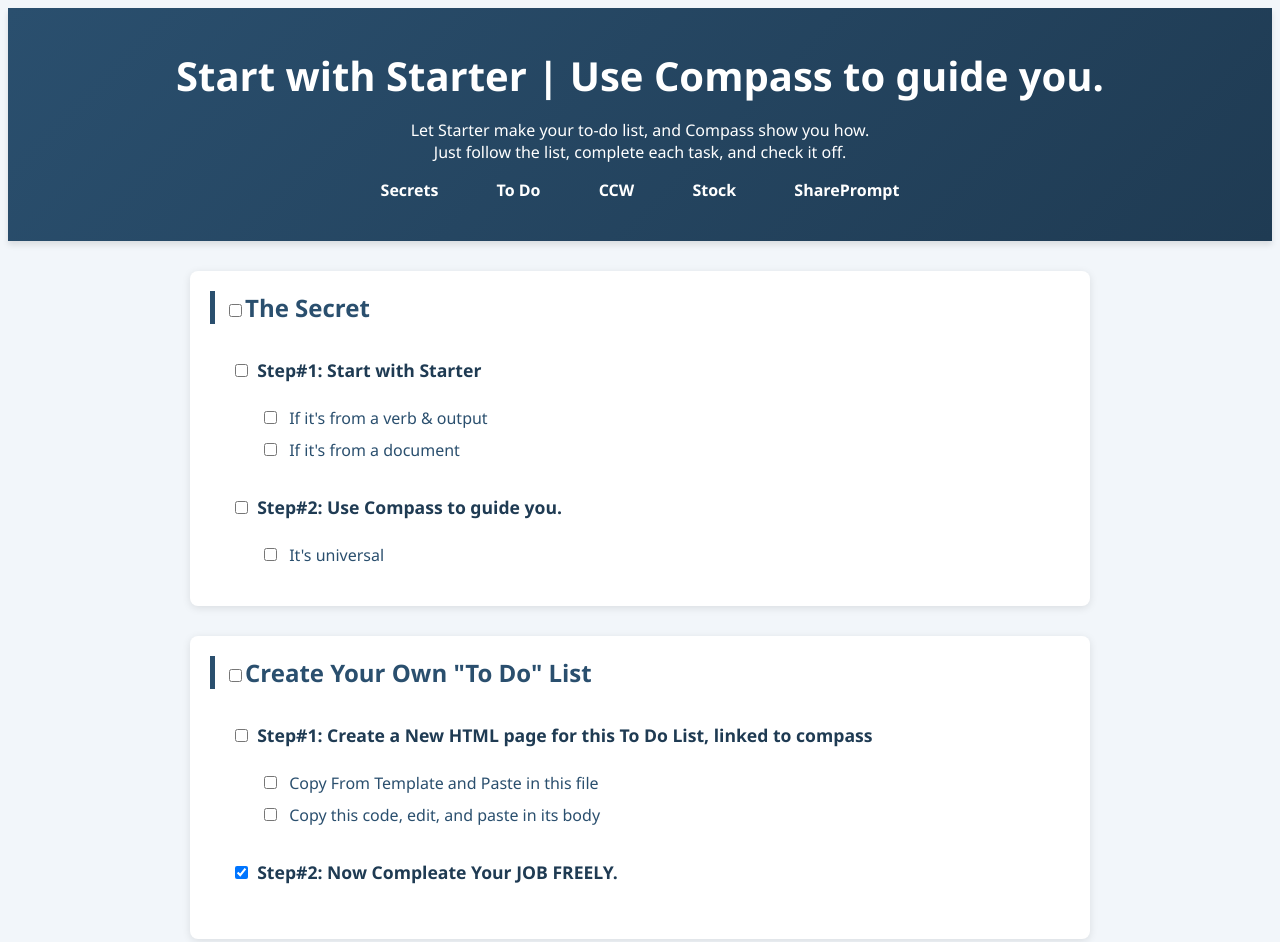
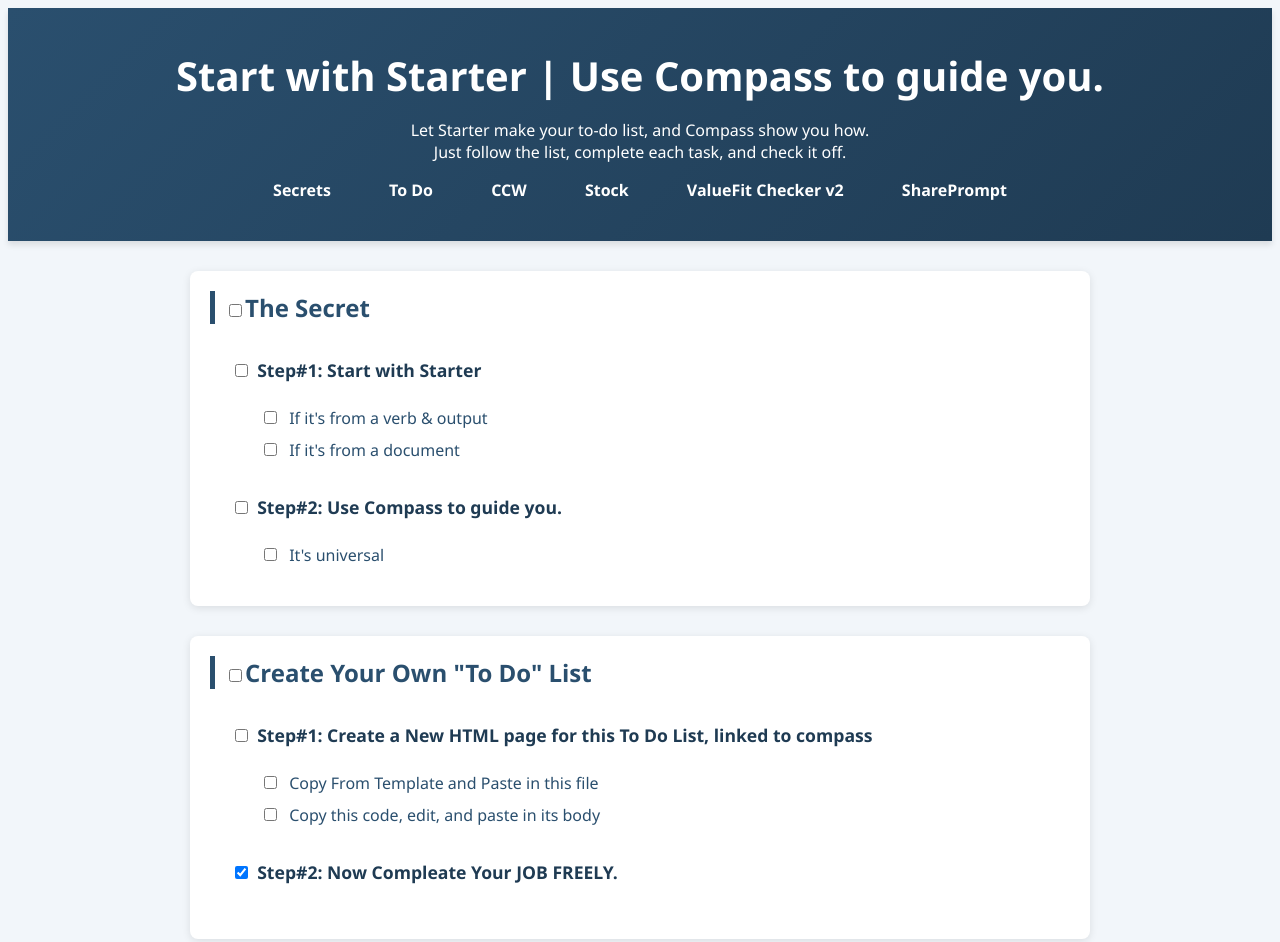
Before and after one commit to sivahqpw/xyz, a plain HTML site: page index.html in a window 1280 px wide. Shown: the top 942 px of the page. Drawn offline with Linux system fonts and the light colour scheme.

Commit message:
Update index.html

```diff
--- a/index.html
+++ b/index.html
@@ -104,6 +104,7 @@
       <a href="#todo">To Do</a>
       <a href="10.html">CCW</a>
       <a href="stock.html">Stock</a>
+      <a href="valuefit.html">ValueFit Checker v2</a>
       <a href="share.html">SharePrompt</a>
     </nav>
   </header>
```
